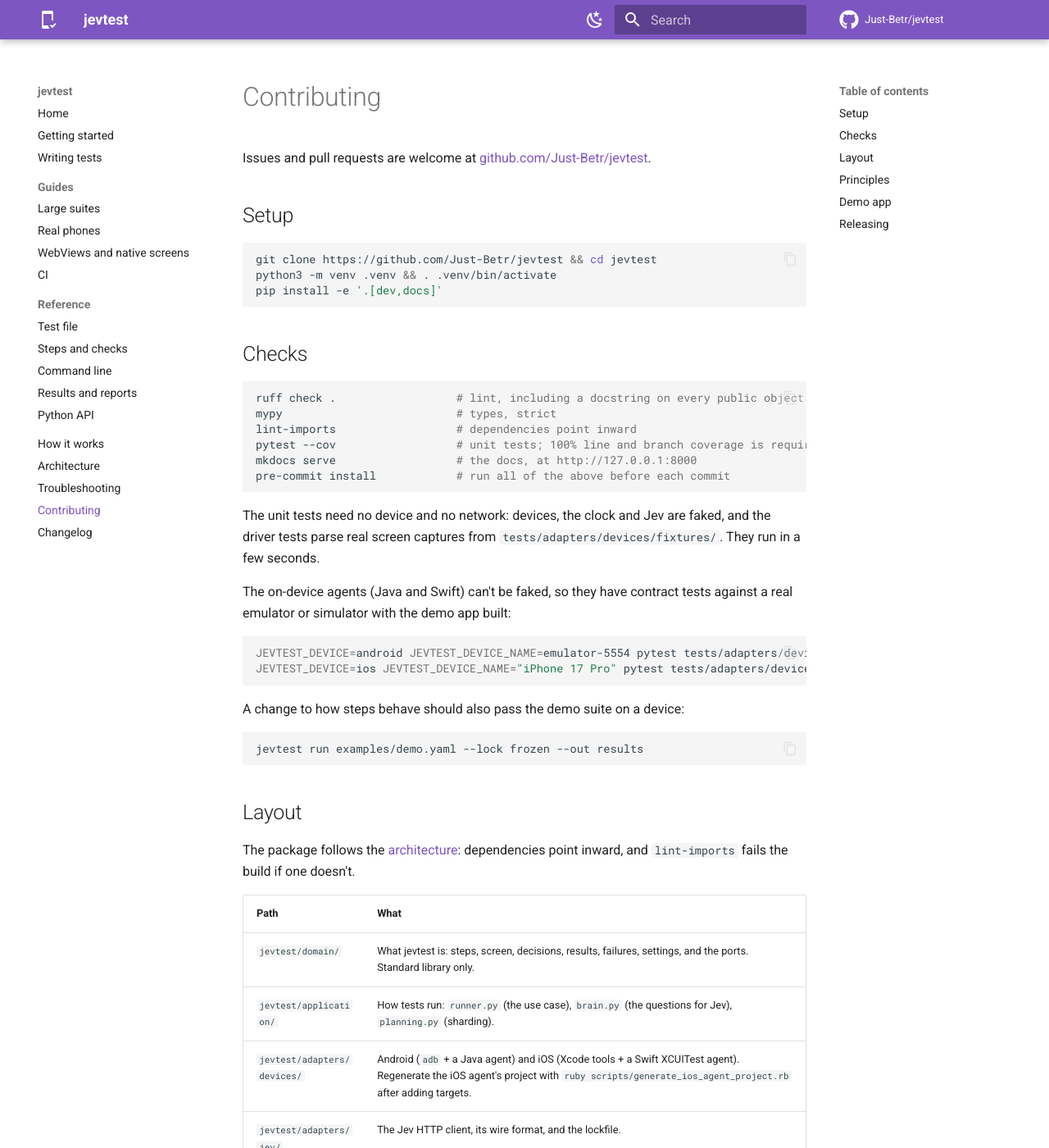
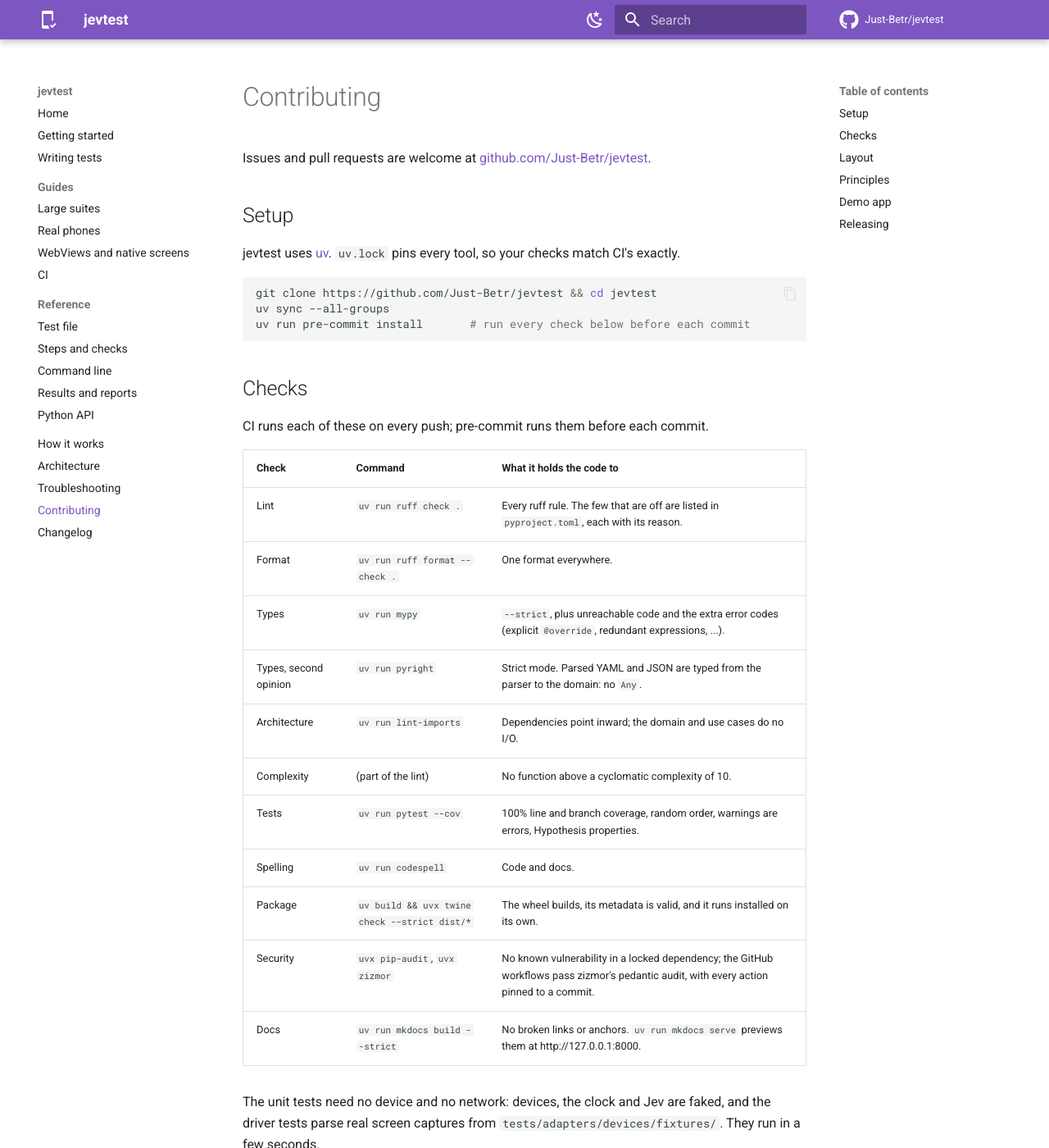
Before and after one commit to Just-Betr/jevtest, an MkDocs documentation site: the page built from docs/contributing.md, in a window 1280 px wide and 1400 px high. Shown: the whole window at 82% size. Built offline with MkDocs 1.6.1 and Material for MkDocs 9.7.7, drawn with Linux system fonts in a browser that asks for light colours; comment, search, counter and statistics services are not loaded; some of the changed text lies outside the part shown.

Commit message:
CI on uv with every check; SHA-pinned actions, zizmor, pip-audit, Dependabot; docs describe the checks
- CI: lint, format, mypy, pyright, architecture, spelling; tests on 3.11-3.14; the package builds, passes
  twine check and runs installed on its own; dependencies audited; workflows audited by zizmor (pedantic).
- Every action pinned to a commit SHA, least-privilege permissions, no persisted credentials.
- pre-commit runs the same checks through uv.
- Contributing, architecture and README describe the checks and where things live.

Co-Authored-By: Claude Opus 5.5 <noreply@anthropic.com>

````diff
--- a/docs/contributing.md
+++ b/docs/contributing.md
@@ -4,36 +4,45 @@ Issues and pull requests are welcome at [github.com/Just-Betr/jevtest](https://g
 
 ## Setup
 
+jevtest uses [uv](https://docs.astral.sh/uv/). `uv.lock` pins every tool, so your checks match CI's exactly.
+
 ```bash
 git clone https://github.com/Just-Betr/jevtest && cd jevtest
-python3 -m venv .venv && . .venv/bin/activate
-pip install -e '.[dev,docs]'
+uv sync --all-groups
+uv run pre-commit install       # run every check below before each commit
 ```
 
 ## Checks
 
-```bash
-ruff check .                  # lint, including a docstring on every public object
-mypy                          # types, strict
-lint-imports                  # dependencies point inward
-pytest --cov                  # unit tests; 100% line and branch coverage is required
-mkdocs serve                  # the docs, at http://127.0.0.1:8000
-pre-commit install            # run all of the above before each commit
-```
+CI runs each of these on every push; pre-commit runs them before each commit.
+
+| Check | Command | What it holds the code to |
+|---|---|---|
+| Lint | `uv run ruff check .` | Every ruff rule. The few that are off are listed in `pyproject.toml`, each with its reason. |
+| Format | `uv run ruff format --check .` | One format everywhere. |
+| Types | `uv run mypy` | `--strict`, plus unreachable code and the extra error codes (explicit `@override`, redundant expressions, ...). |
+| Types, second opinion | `uv run pyright` | Strict mode. Parsed YAML and JSON are typed from the parser to the domain: no `Any`. |
+| Architecture | `uv run lint-imports` | Dependencies point inward; the domain and use cases do no I/O. |
+| Complexity | (part of the lint) | No function above a cyclomatic complexity of 10. |
+| Tests | `uv run pytest --cov` | 100% line and branch coverage, random order, warnings are errors, Hypothesis properties. |
+| Spelling | `uv run codespell` | Code and docs. |
+| Package | `uv build && uvx twine check --strict dist/*` | The wheel builds, its metadata is valid, and it runs installed on its own. |
+| Security | `uvx pip-audit`, `uvx zizmor` | No known vulnerability in a locked dependency; the GitHub workflows pass zizmor's pedantic audit, with every action pinned to a commit. |
+| Docs | `uv run mkdocs build --strict` | No broken links or anchors. `uv run mkdocs serve` previews them at http://127.0.0.1:8000. |
 
 The unit tests need no device and no network: devices, the clock and Jev are faked, and the driver tests parse real screen captures from `tests/adapters/devices/fixtures/`. They run in a few seconds.
 
 The on-device agents (Java and Swift) can't be faked, so they have contract tests against a real emulator or simulator with the demo app built:
 
 ```bash
-JEVTEST_DEVICE=android JEVTEST_DEVICE_NAME=emulator-5554 pytest tests/adapters/devices/test_contract.py
-JEVTEST_DEVICE=ios JEVTEST_DEVICE_NAME="iPhone 17 Pro" pytest tests/adapters/devices/test_contract.py
+JEVTEST_DEVICE=android JEVTEST_DEVICE_NAME=emulator-5554 uv run pytest tests/adapters/devices/test_contract.py
+JEVTEST_DEVICE=ios JEVTEST_DEVICE_NAME="iPhone 17 Pro" uv run pytest tests/adapters/devices/test_contract.py
 ```
 
 A change to how steps behave should also pass the demo suite on a device:
 
 ```bash
-jevtest run examples/demo.yaml --lock frozen --out results
+uv run jevtest run examples/demo.yaml --lock frozen --out results
 ```
 
 ## Layout
@@ -46,7 +55,7 @@ The package follows the [architecture](architecture.md): dependencies point inwa
 | `jevtest/application/` | How tests run: `runner.py` (the use case), `brain.py` (the questions for Jev), `planning.py` (sharding). |
 | `jevtest/adapters/devices/` | Android (`adb` + a Java agent) and iOS (Xcode tools + a Swift XCUITest agent). Regenerate the iOS agent's project with `ruby scripts/generate_ios_agent_project.rb` after adding targets. |
 | `jevtest/adapters/jev/` | The Jev HTTP client, its wire format, and the lockfile. |
-| `jevtest/adapters/testfile/` | YAML test files into domain types, `.env` files, finding test files in folders. |
+| `jevtest/adapters/testfile/` | YAML test files into domain types: `values.py` (single values), `steps.py` (the `ACTIONS` table), `loader.py` (the file), plus `.env` files and finding test files in folders. |
 | `jevtest/adapters/reports/` | JUnit XML and the JSON report. |
 | `jevtest/cli/` | Arguments, the console output, and `main.py`, the composition root. |
 | `tests/` | Mirrors `jevtest/`, one test module per source module. |
--- a/pyproject.toml
+++ b/pyproject.toml
@@ -164,3 +164,7 @@ fail_under = 100
 show_missing = true
 skip_covered = true
 exclude_also = ["if __name__ == .__main__.:"]
+
+[tool.codespell]
+skip = "*.lock,*.lock.json,*.json,*.xml,*.png,*.pbxproj,gradlew.bat,./site,./.venv,./demo_app/build,./demo_app/ios/Pods,./test_dont_checkin"
+ignore-words-list = "bakc,pressenter"  # a deliberate typo in the error examples; the PressEnter move
````
Also changed, not shown: .pre-commit-config.yaml (+23 -7 lines), CHANGELOG.md (+16 -0 lines), CONTRIBUTING.md (+3 -3 lines), README.md (+1 -1 lines), docs/architecture.md (+15 -3 lines), 4 other files.
